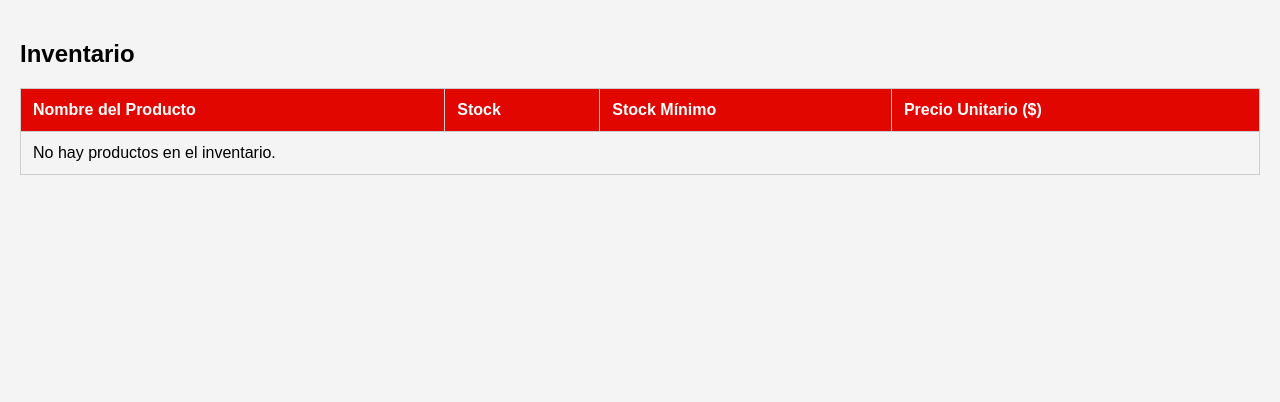
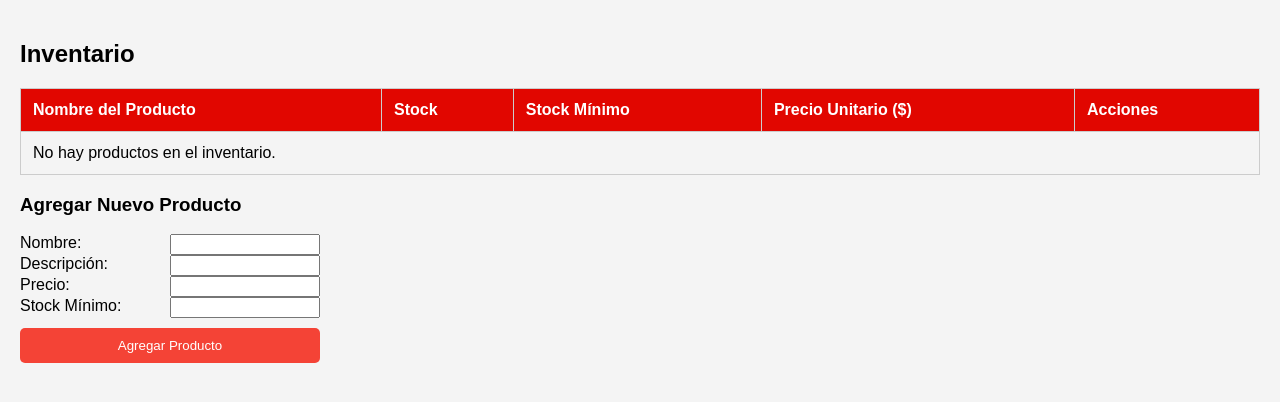
Before and after one commit to Gonzalolo1123/punto_fitness, a Django app: page /inventario/ in a window 1280 px wide. Shown: the part 48-450 px from the top of the page. Run offline with Django 5.2, Linux system fonts and the light colour scheme; data that the repository does not hold is empty.

Commit message:
Incorporacion inventario

```diff
--- a/punto_fitness/punto_app/static/css/inventario.css
+++ b/punto_fitness/punto_app/static/css/inventario.css
@@ -42,3 +42,21 @@
 .content {
   padding: 20px;
 }
+.filtro-btn {
+  margin: 10px 0px;
+  padding: 10px 20px;
+  background-color: #f44336;
+  color: white;
+  border: none;
+  border-radius: 5px;
+  cursor: pointer;
+}
+.formulario {
+  display: flex;
+  flex-direction: column;
+  max-width: 300px;
+}
+.form-fila {
+  display: grid;
+  grid-template-columns: 50% 50%;
+}
--- /dev/null
+++ b/punto_fitness/punto_app/static/js/inventario.js
@@ -0,0 +1,151 @@
+const BASE_URL = '/productos/';
+
+document.addEventListener('DOMContentLoaded', function() {
+  inicializarEventListeners();
+});
+
+// Función para mostrar formulario de edición
+function mostrarFormularioEdicion(productoId) {
+  document.querySelectorAll('.form-edicion').forEach(form => {
+    form.style.display = 'none';
+  });
+  document.getElementById(`form-editar-${productoId}`).style.display = 'table-row';
+}
+
+// Función para ocultar formulario de edición
+function ocultarFormularioEdicion(productoId) {
+  document.getElementById(`form-editar-${productoId}`).style.display = 'none';
+}
+
+// Función para actualizar vista de datos de producto
+function actualizarVista(producto) {
+  const row = document.querySelector(`tr[data-id="${producto.id}"]`);
+  if (row) {
+    const cells = row.cells;
+    cells[0].textContent = producto.nombre;
+    cells[2].textContent = producto.stock_minimo;
+    cells[3].textContent = producto.precio;
+  }
+}
+
+// Función para crear producto
+function crearProducto(formData) {
+  return fetch(`${BASE_URL}crear/`, {
+    method: 'POST',
+    headers: {
+      'Content-Type': 'application/json',
+      'X-CSRFToken': '{{ csrf_token }}'
+    },
+    body: JSON.stringify(formData)
+  }).then(response => response.json());
+}
+
+// Función para actualizar producto
+function actualizarProducto(id, data) {
+  return fetch(`${BASE_URL}actualizar/${id}/`, {
+    method: 'PUT',
+    headers: {
+      'Content-Type': 'application/json',
+      'X-CSRFToken': '{{ csrf_token }}'
+    },
+    body: JSON.stringify(data)
+  }).then(response => response.json());
+}
+
+// Función para eliminar producto
+function eliminarProducto(id) {
+  return fetch(`${BASE_URL}borrar/${id}/`, {
+    method: 'DELETE',
+    headers: {
+      'Content-Type': 'application/json',
+      'X-CSRFToken': '{{ csrf_token }}'
+    }
+  }).then(response => response.json());
+}
+
+function inicializarEventListeners() {
+  document.getElementById('form-crear-producto').addEventListener('submit', function(e) {
+    e.preventDefault();
+
+    const formData = {
+      nombre: document.getElementById('nombre').value,
+      descripcion: document.getElementById('descripcion').value,
+      precio: document.getElementById('precio').value,
+      stock_actual: 1,
+      stock_minimo: document.getElementById('stock_minimo').value,
+      compra_id: 1,
+      categoria_id: 1,
+      establecimiento_id: 1
+    };
+
+    crearProducto(formData)
+      .then(data => {
+        if (data.error) throw new Error(data.error);
+        alert('Producto creado');
+        window.location.reload();
+      })
+      .catch(error => {
+        console.error('Error:', error);
+        alert('Error: ' + error.message);
+      });
+  });
+
+  // Formularios de actualización de datos
+  document.querySelectorAll('[name="form-editar-producto"]').forEach(form => {
+    form.addEventListener('submit', function(e) {
+      e.preventDefault();
+      const productoId = this.dataset.id;
+
+      const formData = {
+        nombre: this.elements.nombre.value,
+        descripcion: this.elements.descripcion.value,
+        precio: this.elements.precio.value,
+        stock_minimo: this.elements.stock_minimo.value
+      };
+
+      actualizarProducto(productoId, formData)
+        .then(data => {
+          if (data.error) throw new Error(data.error);
+          actualizarVista(data);
+          ocultarFormularioEdicion(productoId);
+          alert('Producto actualizado correctamente');
+          window.location.reload();
+        })
+        .catch(error => {
+          console.error('Error:', error);
+          alert('Error al actualizar: ' + error.message);
+        });
+    });
+  });
+
+  // Boton editar
+  document.querySelectorAll('[name="btn-editar"]').forEach(btn => {
+    btn.addEventListener('click', function() {
+      mostrarFormularioEdicion(this.getAttribute('data-id'));
+    });
+  });
+
+  // Boton eliminar
+  document.querySelectorAll('[name="btn-eliminar"]').forEach(btn => {
+    btn.addEventListener('click', function() {
+      const id = this.getAttribute('data-id');
+      if (confirm('¿Eliminar este producto?')) {
+        eliminarProducto(id)
+          .then(data => {
+            if (data.error) throw new Error(data.error);
+            document.querySelector(`tr[data-id="${id}"]`).remove();
+            document.querySelector(`#form-editar-${id}`)?.remove();
+            window.location.reload();
+          })
+          .catch(console.error);
+      }
+    });
+  });
+
+  // Boton cancelar
+  document.querySelectorAll('.btn-cancelar').forEach(btn => {
+    btn.addEventListener('click', function() {
+      ocultarFormularioEdicion(this.getAttribute('data-id'));
+    });
+  });
+}
--- a/punto_fitness/punto_app/templates/punto_app/inventario.html
+++ b/punto_fitness/punto_app/templates/punto_app/inventario.html
@@ -27,24 +27,79 @@
           <th>Stock</th>
           <th>Stock Mínimo</th>
           <th>Precio Unitario ($)</th>
+          <th>Acciones</th>
         </tr>
       </thead>
       <tbody>
         {% for producto in productos %}
-        <tr>
+        <tr data-id="{{ producto.id }}">
           <td>{{ producto.nombre }}</td>
-          <td>{{ producto.stock }}</td>
+          <td>{{ producto.stock_actual }}</td>
           <td>{{ producto.stock_minimo }}</td>
-          <td>{{ producto.precio_unitario }}</td>
+          <td>{{ producto.precio }}</td>
+          <td>
+            <button class="filtro-btn" name="btn-editar" data-id="{{ producto.id }}">Actualizar</button>
+            <button class="filtro-btn" name="btn-eliminar" data-id="{{ producto.id }}">Eliminar</button>
+          </td>
+        </tr>
+
+        <!-- Formulario de edición (aparece al querer actualizar un producto) -->
+        <tr id="form-editar-{{ producto.id }}" class="form-edicion" style="display: none;">
+          <td colspan="5">
+            <h3>Actualizar datos</h3>
+            <form class="formulario" name="form-editar-producto" data-id="{{ producto.id }}">
+              <div class="form-fila">
+                <label>Nombre:</label>
+                <input type="text" name="nombre" value="{{ producto.nombre }}" required>
+              </div>
+              <div class="form-fila">
+                <label>Descripción:</label>
+                <input type="text" name="descripcion" value="{{ producto.descripcion }}" required>
+              </div>
+              <div class="form-fila">
+                <label>Precio:</label>
+                <input type="number" name="precio" value="{{ producto.precio }}" required>
+              </div>
+              <div class="form-fila">
+                <label>Stock Mínimo:</label>
+                <input type="number" name="stock_minimo" value="{{ producto.stock_minimo }}" required>
+              </div>
+              <button class="filtro-btn" type="submit">Guardar</button>
+              <button class="filtro-btn" type="button" onclick="ocultarFormularioEdicion('{{ producto.id }}')">Cancelar</button>
+            </form>
+          </td>
         </tr>
         {% empty %}
         <tr>
-          <td colspan="4">No hay productos en el inventario.</td>
+          <td colspan="5">No hay productos en el inventario.</td>
         </tr>
         {% endfor %}
       </tbody>
     </table>
+    <!-- Formulario para agregar nuevos productos -->
+    <div class="form-container">
+      <h3>Agregar Nuevo Producto</h3>
+      <form class="formulario" id="form-crear-producto">
+        <div class="form-fila">
+          <label for="nombre">Nombre:</label>
+          <input type="text" id="nombre" name="nombre" maxlength="30" required>
+        </div>
+        <div class="form-fila">
+          <label for="descripcion">Descripción:</label>
+          <input type="text" id="descripcion" name="descripcion" maxlength="50" required>
+        </div>
+        <div class="form-fila">
+          <label for="precio">Precio:</label>
+          <input type="number" id="precio" name="precio" min="0" required>
+        </div>
+        <div class="form-fila">
+          <label for="stock_minimo">Stock Mínimo:</label>
+          <input type="number" id="stock_minimo" name="stock_minimo" min="0" required>
+        </div>
+        <button class="filtro-btn" type="submit">Agregar Producto</button>
+      </form>
+    </div>
   </div>
-
+<script src="../../static/js/inventario.js"></script>
 </body>
 </html>
--- a/punto_fitness/punto_app/urls.py
+++ b/punto_fitness/punto_app/urls.py
@@ -10,6 +10,9 @@ urlpatterns = [
     path('registro/', views.register_view, name='registro'),
     path('usuarios/', views.usuarios, name='usuarios'),
     path('inventario/', views.inventario, name='inventario'),
+    path('productos/crear/', views.admin_producto_crear, name='admin_producto_crear'),
+    path('productos/actualizar/<int:producto_id>/', views.admin_producto_actualizar, name='admin_producto_actualizar'),
+    path('productos/borrar/<int:producto_id>/', views.admin_producto_borrar, name='admin_producto_borrar'),
     path('planes/', views.planes, name='planes'),
     path('estadisticas/', views.estadisticas, name='estadisticas'),
     path('principal/', views.principal, name='principal'),
--- a/punto_fitness/punto_app/views.py
+++ b/punto_fitness/punto_app/views.py
@@ -1,4 +1,4 @@
-from django.shortcuts import render, redirect
+from django.shortcuts import get_object_or_404, render, redirect
 from django.contrib.auth import login, authenticate
 from django.contrib.auth.forms import AuthenticationForm
 from django.contrib import messages
@@ -9,6 +9,11 @@ from django.contrib.auth.hashers import make_password
 import json
 from .models import Cliente
 from django.contrib.auth.hashers import check_password
+# Funcionamiento CRUD
+from django.views.decorators.csrf import csrf_exempt
+from .models import Producto
+from django.db.models import Sum, Min
+
 # Create your views here.
 def principal(request):
     cliente_nombre = request.session.get('cliente_nombre')
@@ -105,8 +110,64 @@ def usuarios(request):
     return render(request, 'punto_app/usuarios.html')
 
 def inventario(request):
-    return render(request, 'punto_app/inventario.html')
+    productos = Producto.objects.values('nombre', 'precio', 'categoria','stock_minimo'
+    ).annotate(
+        stock_actual=Sum('stock_actual'),
+        id=Min('id'))
 
+    return render(request, 'punto_app/inventario.html', {'productos': productos})
+@csrf_exempt
+def admin_producto_crear(request):
+    try:
+        data = json.loads(request.body)
+        producto = Producto.objects.create(
+            nombre=data['nombre'],
+            descripcion=data['descripcion'],
+            precio=data['precio'],
+            stock_actual=1,
+            stock_minimo=data['stock_minimo'],
+            compra_id=1,
+            categoria_id=1,
+            establecimiento_id=1
+        )
+        return JsonResponse({
+            'id': producto.id,
+            'nombre': producto.nombre,
+            'stock': producto.stock_actual,
+            'stock_minimo': producto.stock_minimo,
+            'precio': producto.precio
+        }, status=201)
+    except Exception as e:
+        return JsonResponse({'error': str(e)}, status=400)
+
+@csrf_exempt
+def admin_producto_actualizar(request, producto_id):
+    try:
+        producto = get_object_or_404(Producto, pk=producto_id)
+        data = json.loads(request.body)
+
+        producto.nombre = data.get('nombre', producto.nombre)
+        producto.descripcion = data.get('descripcion', producto.descripcion)
+        producto.precio = data.get('precio', producto.precio)
+        producto.stock_minimo = data.get('stock_minimo', producto.stock_minimo)
+        producto.save()
+
+        return JsonResponse({
+            'id': producto.id,
+            'nombre': producto.nombre,
+            'stock_minimo': producto.stock_minimo,
+            'precio': producto.precio
+        })
+    except Exception as e:
+        return JsonResponse({'error': str(e)}, status=400)
+@csrf_exempt
+def admin_producto_borrar(request, producto_id):
+    try:
+        producto = get_object_or_404(Producto, pk=producto_id)
+        producto.delete()
+        return JsonResponse({'message': 'Producto eliminado correctamente'}, status=200)
+    except Exception as e:
+        return JsonResponse({'error': str(e)}, status=400)
 def planes(request):
     return render(request, 'punto_app/planes.html')
 
```
Lines whose indentation alone changed are shown as unchanged.
